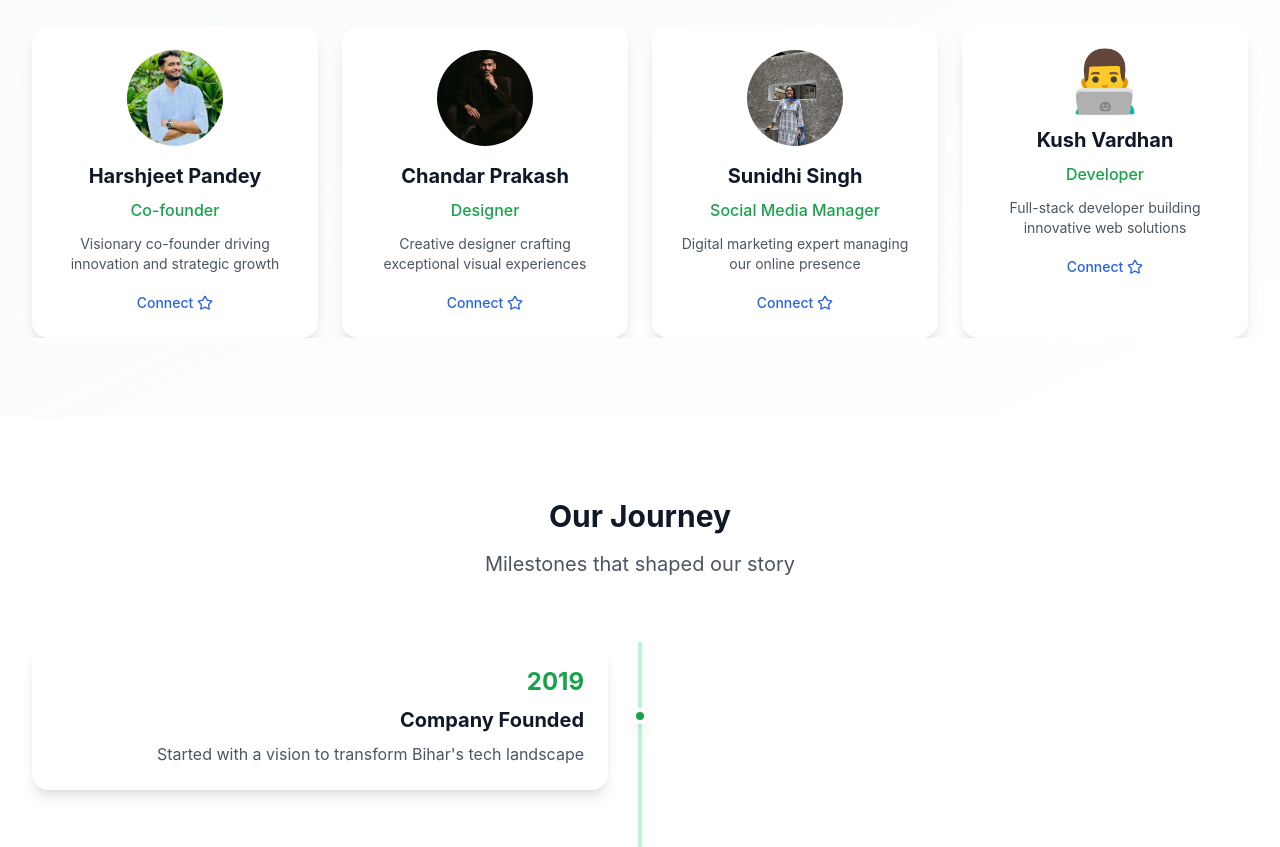
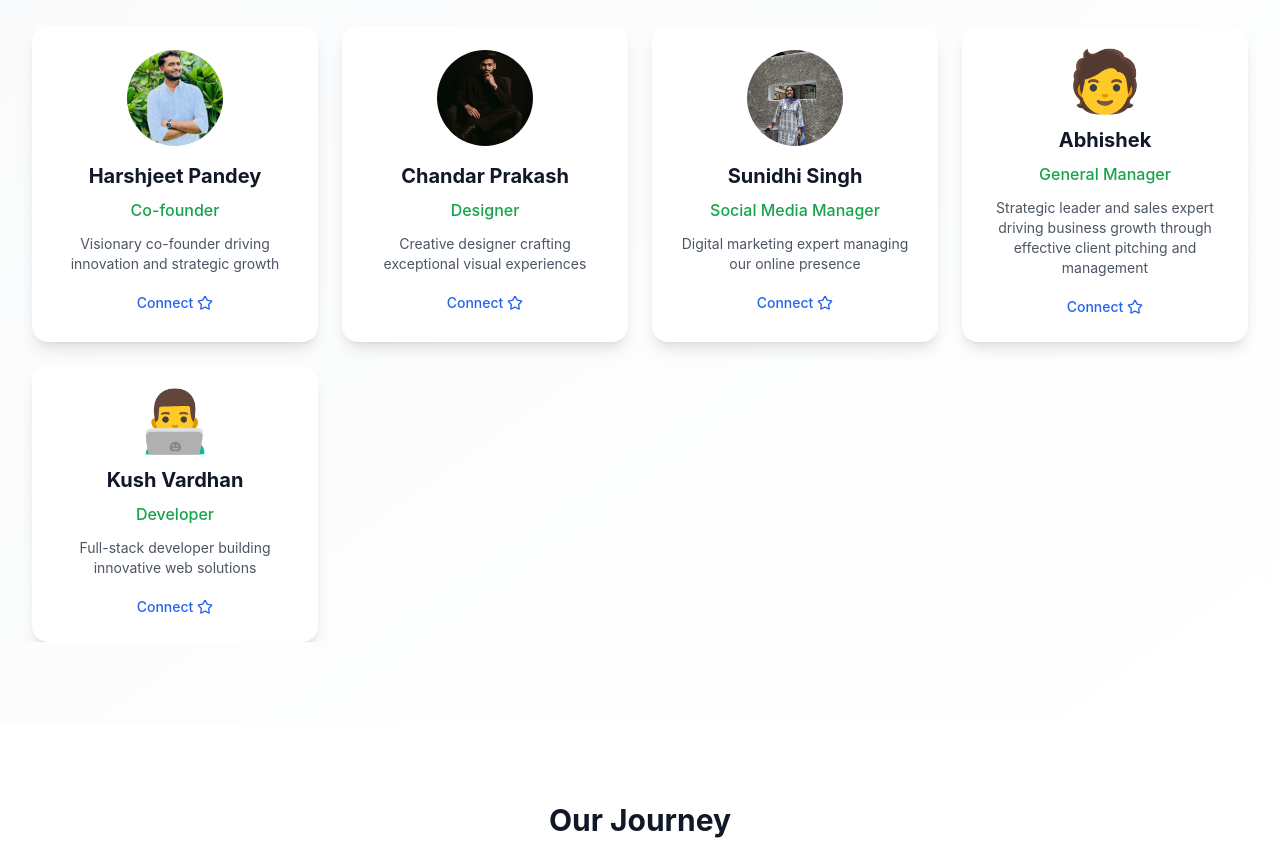
Before and after one commit to kushvardhan/jankiinfotech, a Next.js app: page /about in a window 1280 px wide. Shown: the part 1000-1847 px from the top of the page. Built offline with nearby package versions, Linux system fonts and the light colour scheme.

Commit message:
added new member

```diff
--- a/src/app/about/page.tsx
+++ b/src/app/about/page.tsx
@@ -63,13 +63,19 @@ export default function AboutPage() {
       image: "/members/Sunidhi.jpg",
       description: "Digital marketing expert managing our online presence",
       linkedin: "https://www.linkedin.com/in/sunidhi-singh-b3624a243",
-    },
-    {
+    },{
+  "name": "Abhishek",
+  "role": "General Manager",
+  "icon": "🧑",
+  "description": "Strategic leader and sales expert driving business growth through effective client pitching and management",
+  "linkedin": "https://www.linkedin.com/in/abhishek#"
+},
+{
       name: "Kush Vardhan",
       role: "Developer",
       icon: "👨‍💻",
       description: "Full-stack developer building innovative web solutions",
-      linkedin: "https://www.linkedin.com/in/kush-vardhan-48996a251/",
+      linkedin: "#",
     },
   ];
 
```
